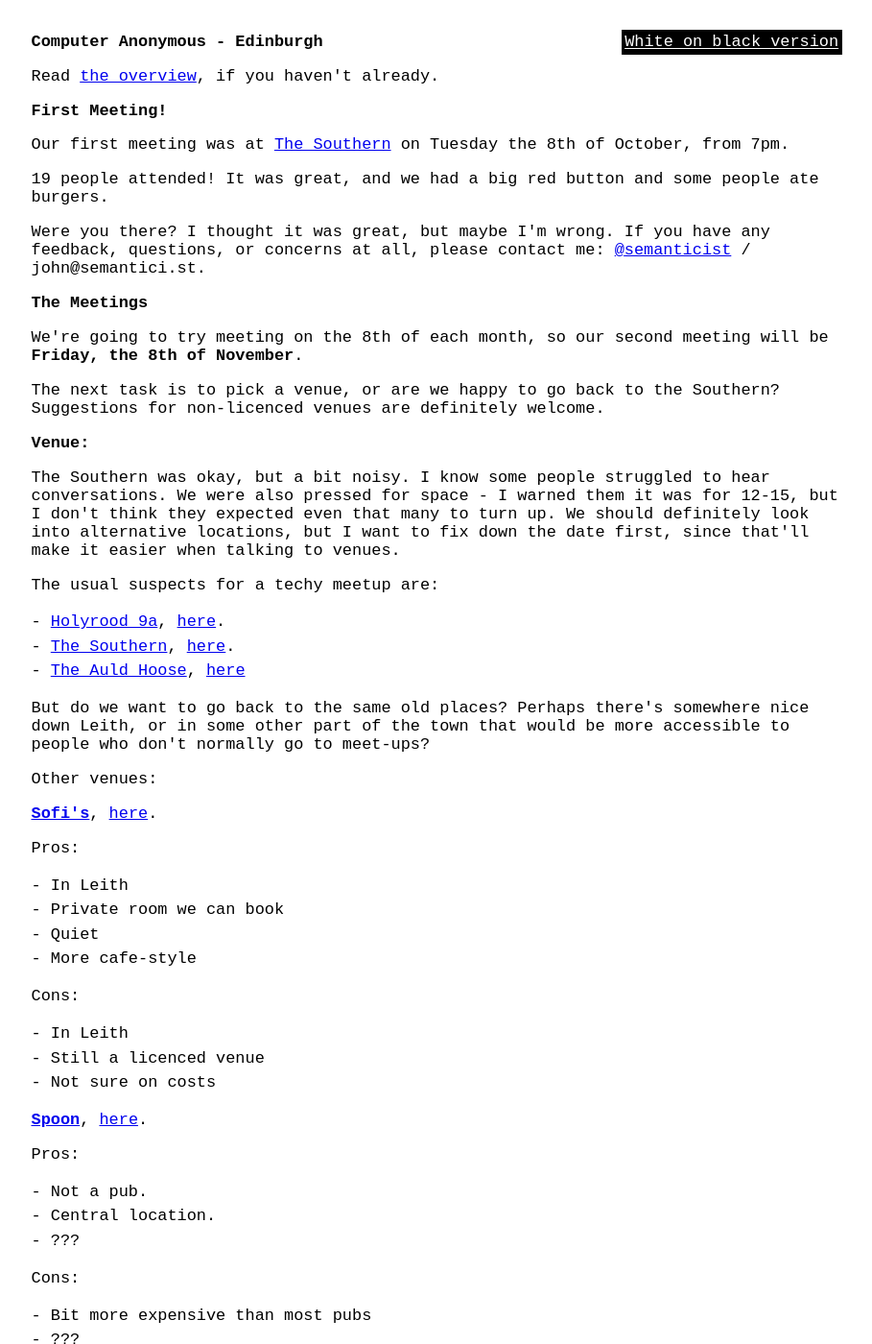
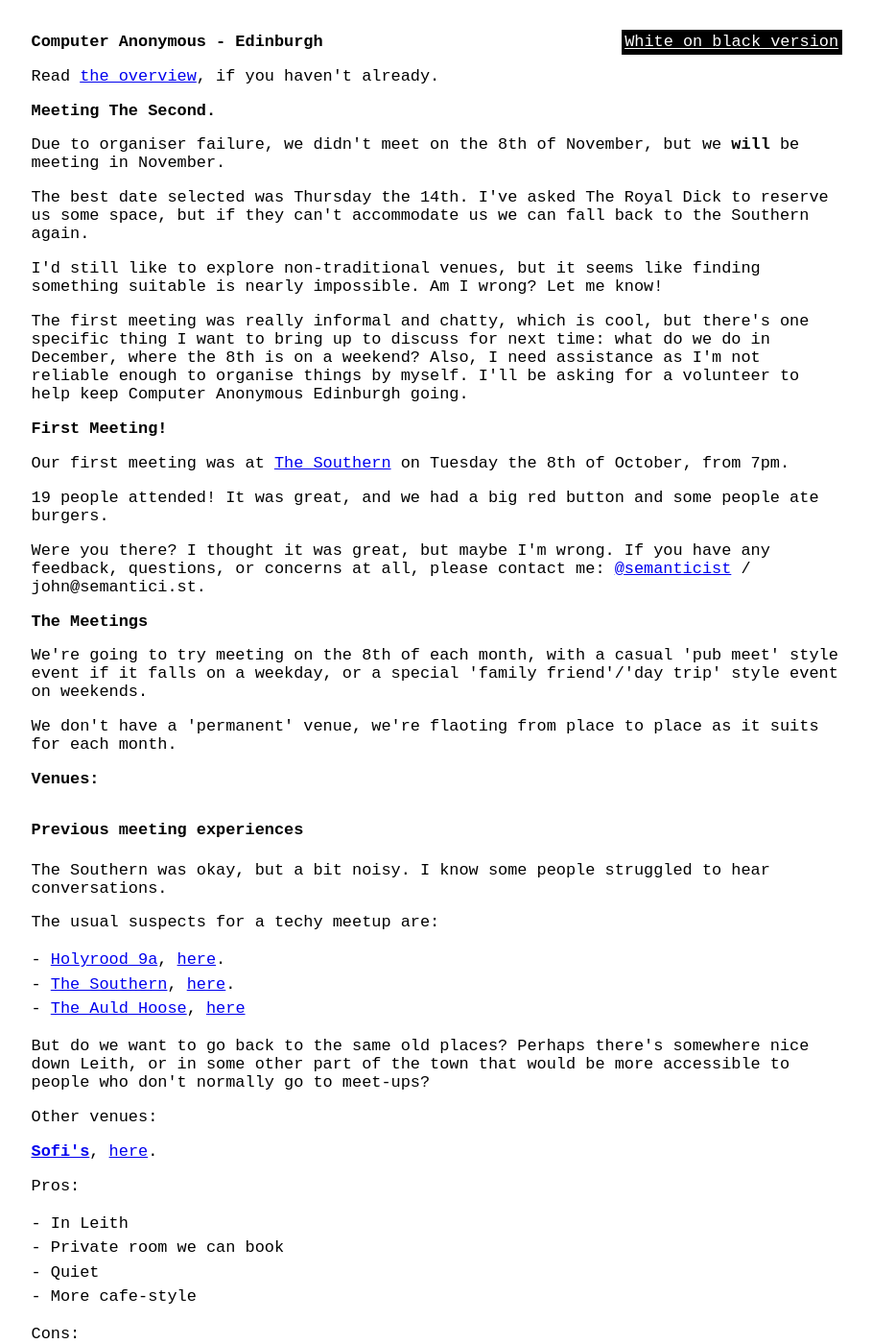
Before and after one commit to computeranonymous/computer, a Jekyll site: the page built from uk_edinburgh.html, in a window 1280 px wide and 1400 px high. Shown: the whole window at 96% size, without its empty margins (185-1094 px from the left). Built offline with Jekyll 4.4.1, drawn with Linux system fonts in a browser that asks for light colours.

Commit message:
Add details of second meet
Moving second meet details to its own section and making some of the other sections more generic.

```diff
--- a/uk_edinburgh.html
+++ b/uk_edinburgh.html
@@ -5,6 +5,16 @@
       <h1>Computer Anonymous - Edinburgh</h1>
 
       <p>Read <a href="index.html">the overview</a>, if you haven't already.</p>
+
+      <h2>Meeting The Second.</h2>
+
+      <p>Due to organiser failure, we didn't meet on the 8th of November, but we <strong>will</strong> be meeting in November.</p>
+
+      <p>The best date selected was Thursday the 14th. I've asked The Royal Dick to reserve us some space, but if they can't accommodate us we can fall back to the Southern again.</p>
+
+      <p>I'd still like to explore non-traditional venues, but it seems like finding something suitable is nearly impossible. Am I wrong? Let me know!</p>
+
+      <p>The first meeting was really informal and chatty, which is cool, but there's one specific thing I want to bring up to discuss for next time: what do we do in December, where the 8th is on a weekend? Also, I need assistance as I'm not reliable enough to organise things by myself. I'll be asking for a volunteer to help keep Computer Anonymous Edinburgh going.</p>
 
       <h2>First Meeting!</h2>
 
@@ -16,13 +26,15 @@
 
       <h2>The Meetings</h2>
 
-      <p>We're going to try meeting on the 8th of each month, so our second meeting will be <strong>Friday, the 8th of November</strong>.</p>
+      <p>We're going to try meeting on the 8th of each month, with a casual 'pub meet' style event if it falls on a weekday, or a special 'family friend'/'day trip' style event on weekends.</p>
 
-      <p>The next task is to pick a venue, or are we happy to go back to the Southern? Suggestions for non-licenced venues are definitely welcome.</p>
+      <p>We don't have a 'permanent' venue, we're flaoting from place to place as it suits for each month.</p>
 
-      <h3>Venue:</h3>
+      <h3>Venues:</h3>
 
-      <p>The Southern was okay, but a bit noisy. I know some people struggled to hear conversations. We were also pressed for space - I warned them it was for 12-15, but I don't think they expected even that many to turn up. We should definitely look into alternative locations, but I want to fix down the date first, since that'll make it easier when talking to venues.</p>
+      <h4>Previous meeting experiences</h4>
+
+      <p>The Southern was okay, but a bit noisy. I know some people struggled to hear conversations.</p>
 
       <p>The usual suspects for a techy meetup are:</p>
       <ul>
```
